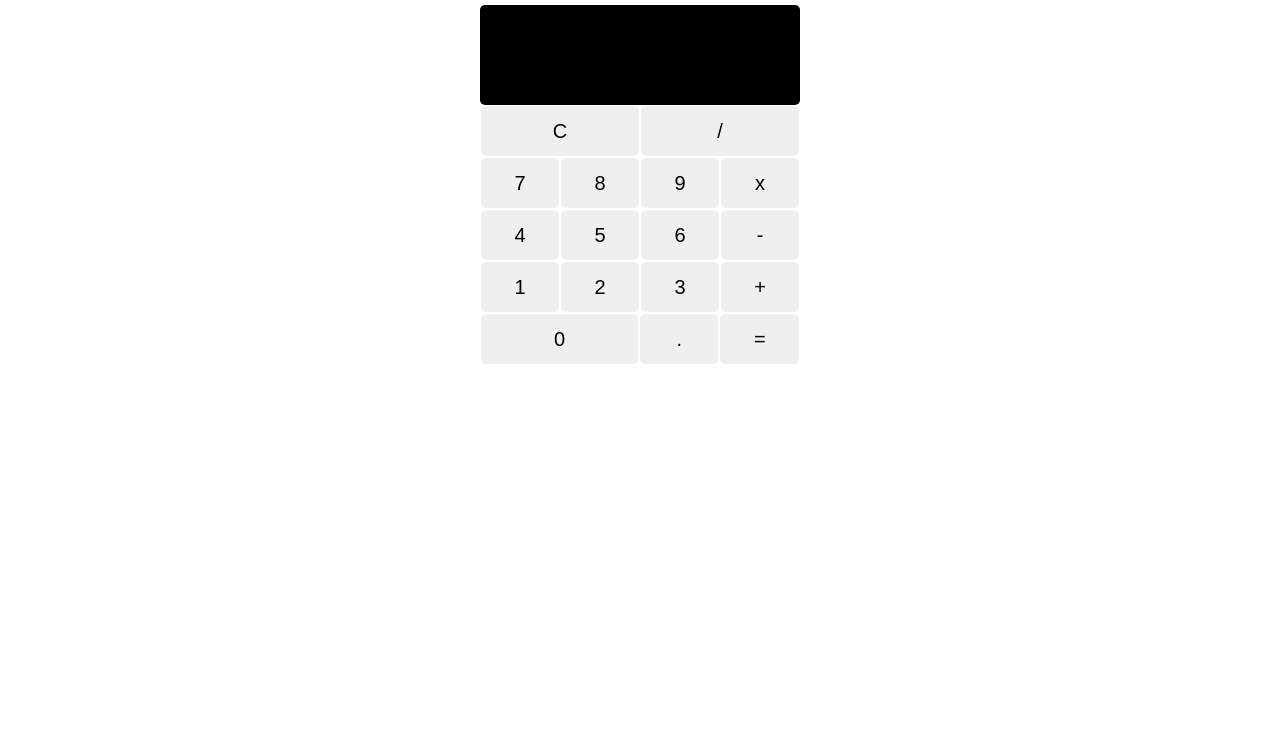
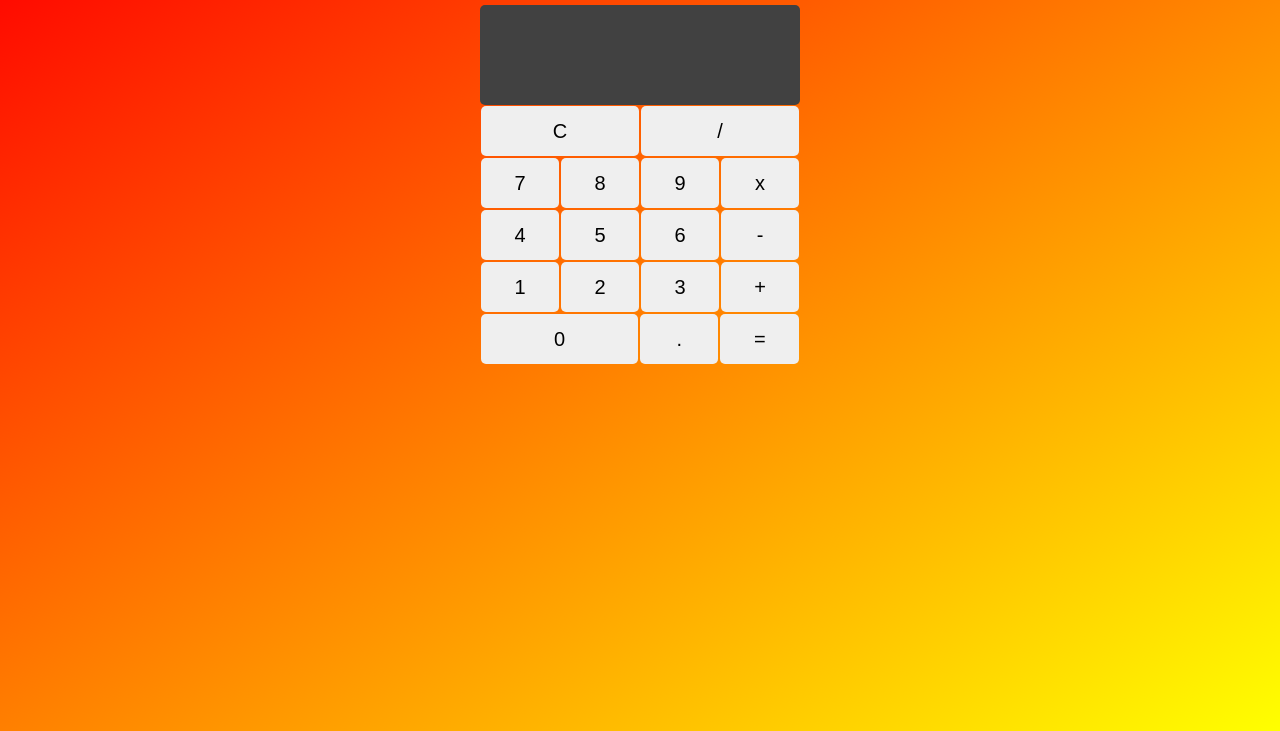
Before and after one commit to kslicker/kslicker.github.io, a website: page confetti-calculator/index.html in a window 1280 px wide. Shown: the part 69-800 px from the top of the page. Drawn offline with nearby package versions, Linux system fonts and the light colour scheme.

Commit message:
added background

```diff
--- a/confetti-calculator/styles.css
+++ b/confetti-calculator/styles.css
@@ -1,9 +1,13 @@
 body {
     width: 50%;
     margin: 0 auto;
+    background-image: linear-gradient(to bottom right, red, yellow);
+    background-repeat: no-repeat;
+    background-attachment: fixed;
 }
 
 h1 {
+    color: rgb(65, 65, 65);
     text-align: center;
     font-family: sans-serif;
     font-weight: bold;
@@ -14,7 +18,7 @@ h1 {
 }
 
 .display {
-    background-color: black;
+    background-color: rgb(65, 65, 65);
     margin-left: 25%;
     margin-right: 25%;
     justify-content: flex-end;
```
